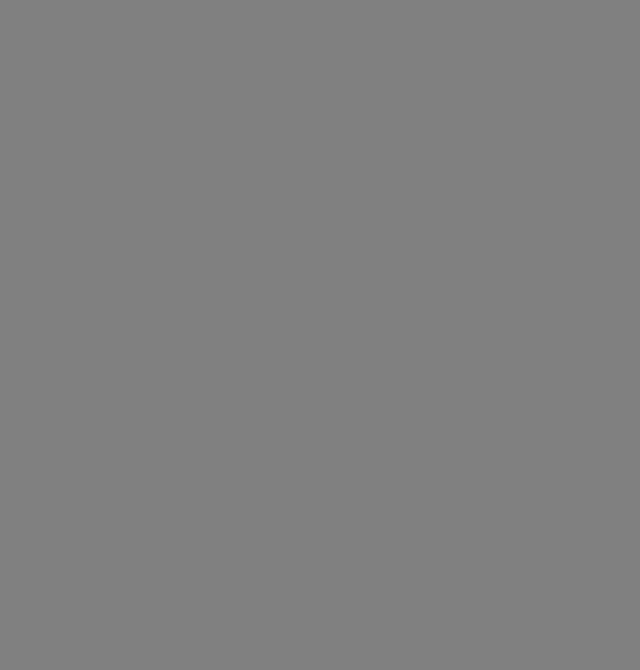
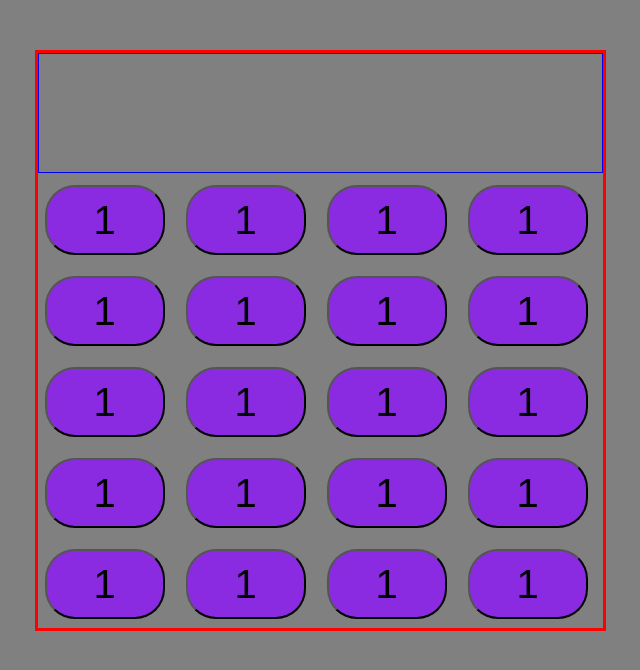
Before and after one commit to MAGV09/Calculator, a plain HTML site: page index.html in a window 1280 px wide. Shown: the whole page, without its empty margins (320-960 px from the left). Drawn offline with Linux system fonts and the light colour scheme.

Commit message:
add display and buttons

```diff
--- a/index.html
+++ b/index.html
@@ -1,12 +1,37 @@
 <!DOCTYPE html>
 <html lang="en">
-<head>
-    <meta charset="UTF-8">
-    <meta name="viewport" content="width=device-width, initial-scale=1.0">
+  <head>
+    <meta charset="UTF-8" />
+    <meta name="viewport" content="width=device-width, initial-scale=1.0" />
     <title>Calculator</title>
-    <link rel="stylesheet" href="style.css">
-</head>
-<body>
+    <link rel="stylesheet" href="style.css" />
+  </head>
+  <body>
+    <div class="hero">
+      <div id="display-screen" class="display"></div>
+      <div id="'main-content" class="container">
+        <button class="test">1</button>
+        <button class="test">1</button>
+        <button class="test">1</button>
+        <button class="test">1</button>
+        <button class="test">1</button>
+        <button class="test">1</button>
+        <button class="test">1</button>
+        <button class="test">1</button>
+        <button class="test">1</button>
+        <button class="test">1</button>
+        <button class="test">1</button>
+        <button class="test">1</button>
+        <button class="test">1</button>
+        <button class="test">1</button>
+        <button class="test">1</button>
+        <button class="test">1</button>
+        <button class="test">1</button>
+        <button class="test">1</button>
+        <button class="test">1</button>
+        <button class="test">1</button>
+      </div>
+    </div>
     <script src="calculator.js"></script>
-</body>
+  </body>
 </html>
--- a/style.css
+++ b/style.css
@@ -1,3 +1,37 @@
-body{
-    background-color:gray
+body {
+  background-color: gray;
 }
+.hero {
+  display: flex;
+  flex-direction: column;
+  width: 565px;
+  height: 575px;
+  border: 3px solid red;
+  margin: 50px auto;
+  gap: 5px;
+}
+.display {
+  border: 1px solid blue;
+  height: 130px;
+}
+.container {
+
+  height: 445px;
+  display: flex;
+  flex-wrap: wrap;
+  gap: 7px;
+  margin-bottom: 5px;
+}
+.test {
+  height: 70px;
+  width: 120px;
+  background-color: blueviolet;
+  display: flex;
+  justify-content: center;
+  align-items: center;
+  font-size: 40px;
+  padding: 10px;
+  box-sizing: border-box;
+  border-radius: 30px;
+  margin: 7px;
+}
```
